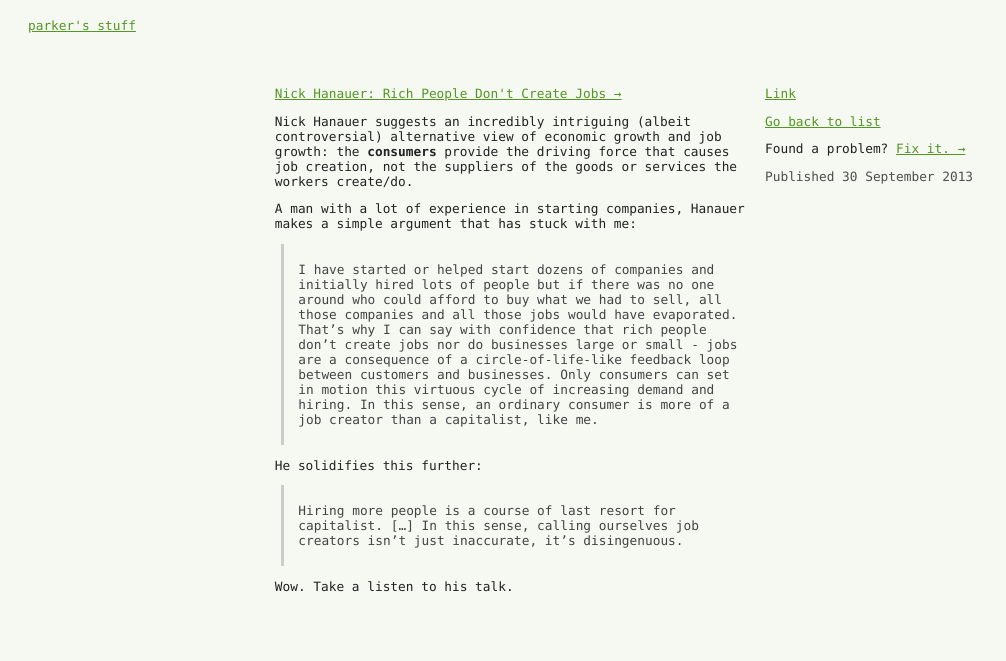
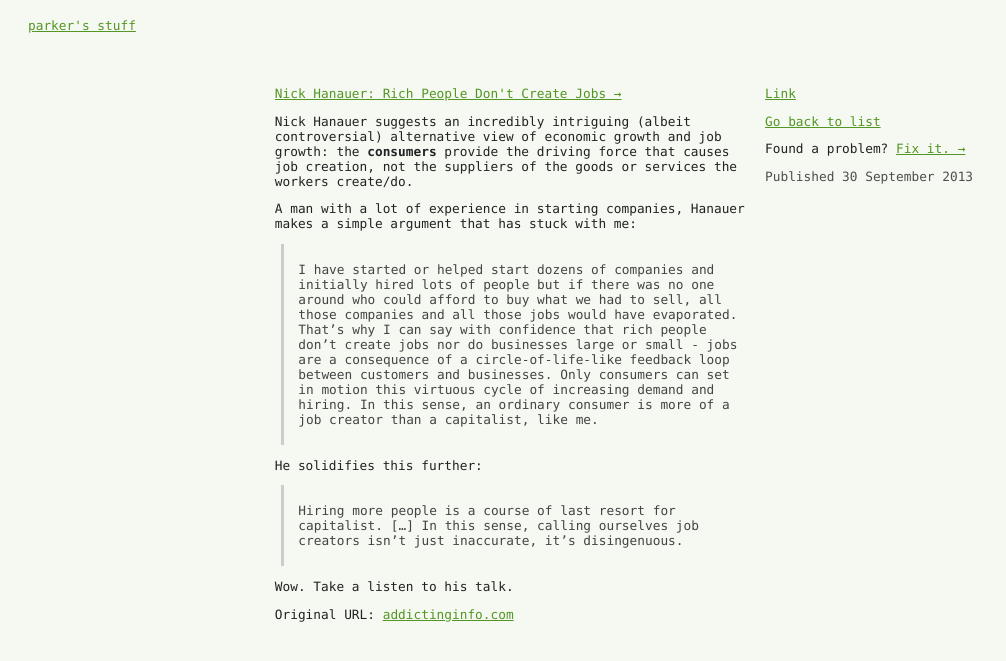
Before and after one commit to parkr/stuff, a Jekyll site: the page built from _posts/2013-10-01-nick-hanauer-rich-people-dont-create-jobs.markdown, in a window 1280 px wide. Shown: the top 661 px of the page, without its empty margins (0-1006 px from the left). Built offline with Jekyll 4.4.1, drawn with Linux system fonts in a browser that asks for light colours; some of the changed lines change nothing that is shown.

Commit message:
Fix nick hanauer link

```diff
--- a/_posts/2013-10-01-nick-hanauer-rich-people-dont-create-jobs.markdown
+++ b/_posts/2013-10-01-nick-hanauer-rich-people-dont-create-jobs.markdown
@@ -2,7 +2,7 @@
 layout: post
 title: "Nick Hanauer: Rich People Don't Create Jobs"
 date: 2013-10-01 04:24:41 +0000
-external-url: http://addictinginfo.com/2013/05/11/banned-ted-talk-job-creator-myth/
+external-url: https://www.youtube.com/watch?v=CKCvf8E7V1g
 ---
 
 Nick Hanauer suggests an incredibly intriguing (albeit controversial)
@@ -29,3 +29,5 @@
 > disingenuous.
 
 Wow. Take a listen to his talk.
+
+Original URL: [addictinginfo.com](https://web.archive.org/web/20171016134049/https://addictinginfo.com/2013/05/11/banned-ted-talk-job-creator-myth/)
```
